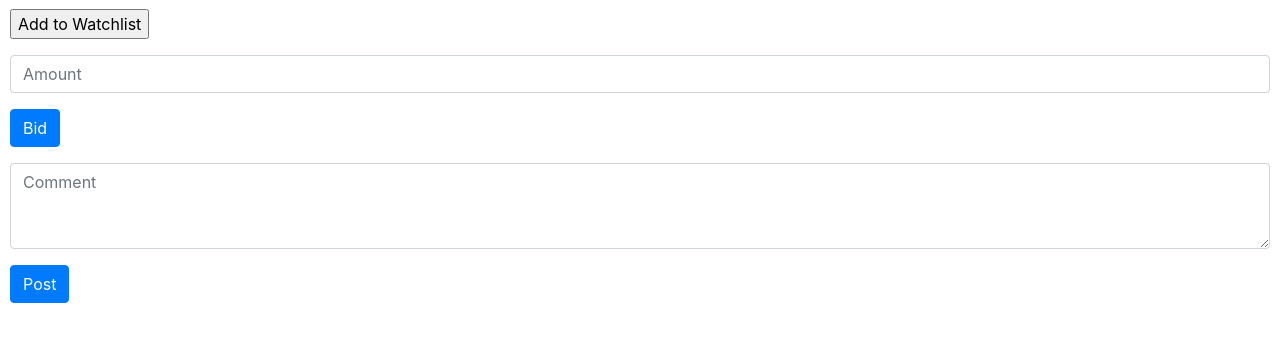
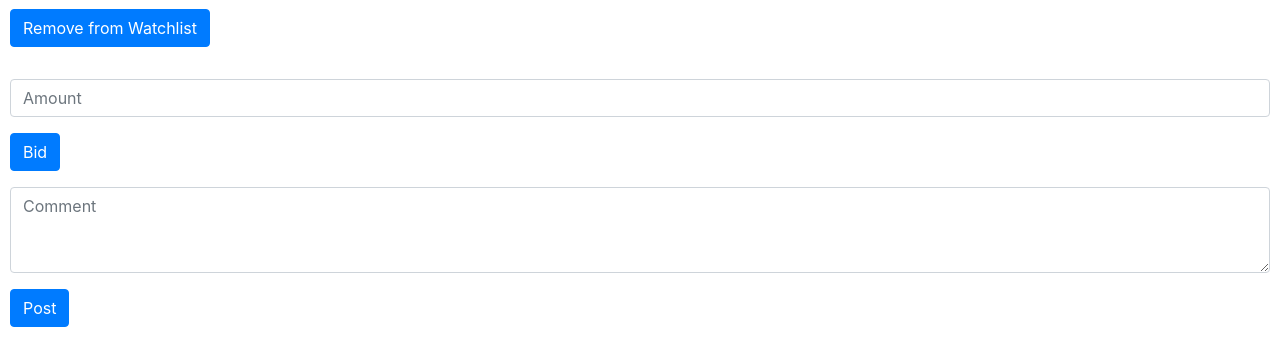
Before and after one commit to zeyuanzhao/cs50w, a Django app: template project2/auctions/templates/auctions/listing.html in a window 1280 px wide. Shown: the part 236-578 px from the top of the page. Run offline with Django 3.2, Linux system fonts and the light colour scheme; the template is opened without the code that fills it: values that come from a table or form of the project are taken from there, others are empty; the visitor is signed in with stand-in values (Sample User, id 1); parts of the project's set-up code (start-up, migrations or seed data) failed here and were passed over; some libraries are stand-ins or nearby versions.

Commit message:
fixed watchlist

```diff
--- a/project2/auctions/templates/auctions/listing.html
+++ b/project2/auctions/templates/auctions/listing.html
@@ -12,9 +12,9 @@
         <form action="{% url "watchlistadd" listing.id %}" method="post">
             {% csrf_token %}
             {% if watchlist %}
-                <input type="submit" value="Add to Watchlist">
+                <input type="submit" value="Add to Watchlist" class="form-group btn btn-primary">
             {% else %}
-                <input type="submit" value="Add to Watchlist">
+                <input type="submit" value="Remove from Watchlist" class="form-group btn btn-primary">
             {% endif %}
         </form>
         <form action="{% url "bid" listing.id %}" method="post">
```
